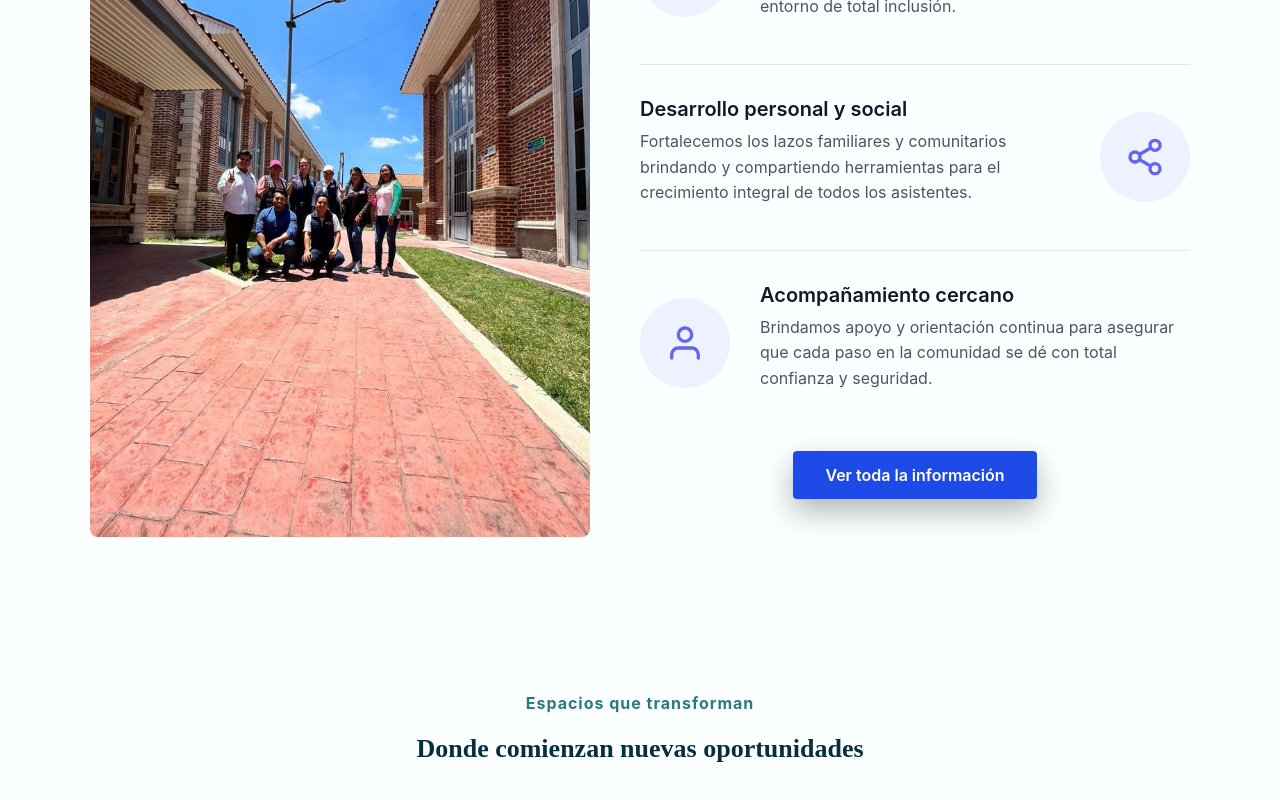
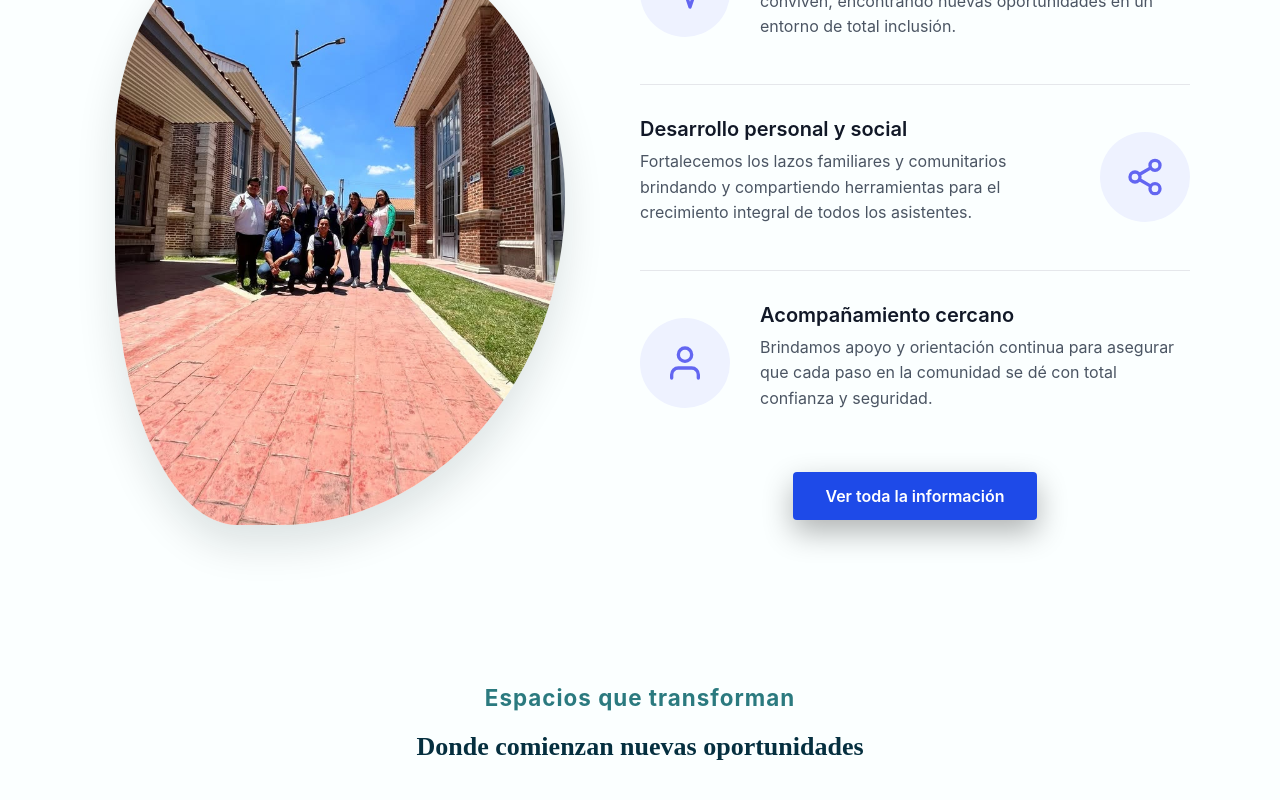
Before and after one commit to XzArrya213/Centro-Nuevo-Comienzo-San-Javier-, a Next.js app: page / in a window 1280 px wide. Shown: the part 1102-1902 px from the top of the page. Built offline with nearby package versions, Linux system fonts and the light colour scheme.

Commit message:
Actualiacion titulos y figuras

```diff
--- a/Feature.js
+++ b/Feature.js
@@ -89,16 +89,21 @@ export default function Feature() {
 
   return (
     <section id="feature" className="section feature">
+       <p className="eyebrow" style={{ textAlign: 'center', color: '#2b7a7f', fontWeight: 700, letterSpacing: 1, marginBottom: 6, fontSize: '1.4rem'  // <-- más grande
+ }}
+>
+  Nuestras Iniciativas
+</p>
       <div className="container" style={{ display: 'flex', gap: '50px', alignItems: 'center', flexWrap: 'wrap', padding: '40px 0' }}>
 
-        {/* COLUMNA IZQUIERDA: Imagen principal (Conservada) */}
+        {/* COLUMNA IZQUIERDA: Imagen principal con silueta/animación */}
         <div style={{ flex: '1 1 400px', minWidth: 280 }}>
 
-          <img
-            src="/imgs/personaldelcnc.jpg"
-            alt="Centro Nuevo Comienzo"
-            style={{ width: '100%', height: 'auto', objectFit: 'cover', borderRadius: 8 }}
-          />
+   <div className="info-card">
+            <div className="card-image">
+              <img src="/imgs/personaldelcnc.jpg" alt="Visión" />
+            </div>
+          </div>
         </div>
 
         {/* COLUMNA DERECHA: Lista alternada */}
@@ -113,7 +118,9 @@ export default function Feature() {
                   <polyline points="22 12 18 12 15 21 9 3 6 12 2 12"></polyline>
                 </svg>
               </div>
+
               <div style={textContainerStyle}>
+
                 <h3 style={titleStyle}>Convivencia y respeto</h3>
                 <p style={descStyle}>Un espacio donde las personas se reúnen, se apoyan y conviven, encontrando nuevas oportunidades en un entorno de total inclusión.</p>
               </div>
--- a/LatestBlog.js
+++ b/LatestBlog.js
@@ -80,7 +80,11 @@ export default function LatestBlog(){
   return (
     <section ref={sectionRef} className="section blog-section">
       <div className="container">
-        <p className="eyebrow" style={{textAlign:'center',color:'#2b7a7f',fontWeight:700,letterSpacing:1,marginBottom:6}}>Espacios que transforman</p>
+        <p className="eyebrow" style={{ textAlign: 'center', color: '#2b7a7f', fontWeight: 700, letterSpacing: 1, marginBottom: 6, fontSize: '1.4rem'  // <-- más grande
+ }}
+>
+  Espacios que transforman
+</p>
         <h2 style={{textAlign:'center',fontFamily: 'Patrick Hand, cursive'}}>Donde comienzan nuevas oportunidades</h2>
 
         <div style={layoutStyle}>
--- a/globals.css
+++ b/globals.css
@@ -213,6 +213,42 @@ section { scroll-margin-top: 88px; }
 .info-card p { margin: 0; color: var(--muted); line-height: 1.7; font-size: 17px; }
 .card-icon { display: none; }
 
+/* Feature imagen con silueta animada */
+.section.feature {
+  background: transparent;
+  padding: 48px 0;
+}
+
+.feature-blob-wrapper {
+  width: 100%;
+  overflow: hidden;
+  min-height: 320px;
+  border-radius: 8px;
+  box-shadow: 0 10px 24px rgba(0, 0, 0, 0.12);
+  position: relative;
+}
+
+.feature-blob-wrapper::before {
+  content: none;
+}
+
+.feature-blob-img {
+  width: 100%;
+  height: 100%;
+  object-fit: cover;
+  display: block;
+  transition: transform 0.3s ease;
+}
+
+.feature-blob-wrapper:hover .feature-blob-img {
+  transform: scale(1.02);
+}
+
+@keyframes blobMorph {
+  from { clip-path: none; }
+  to { clip-path: none; }
+}
+
 @media(max-width:900px) {
   .info-card, .info-card:nth-child(even) { flex-direction: column; gap: 24px; text-align: center; }
   .info-cards { gap: 60px; }
```
